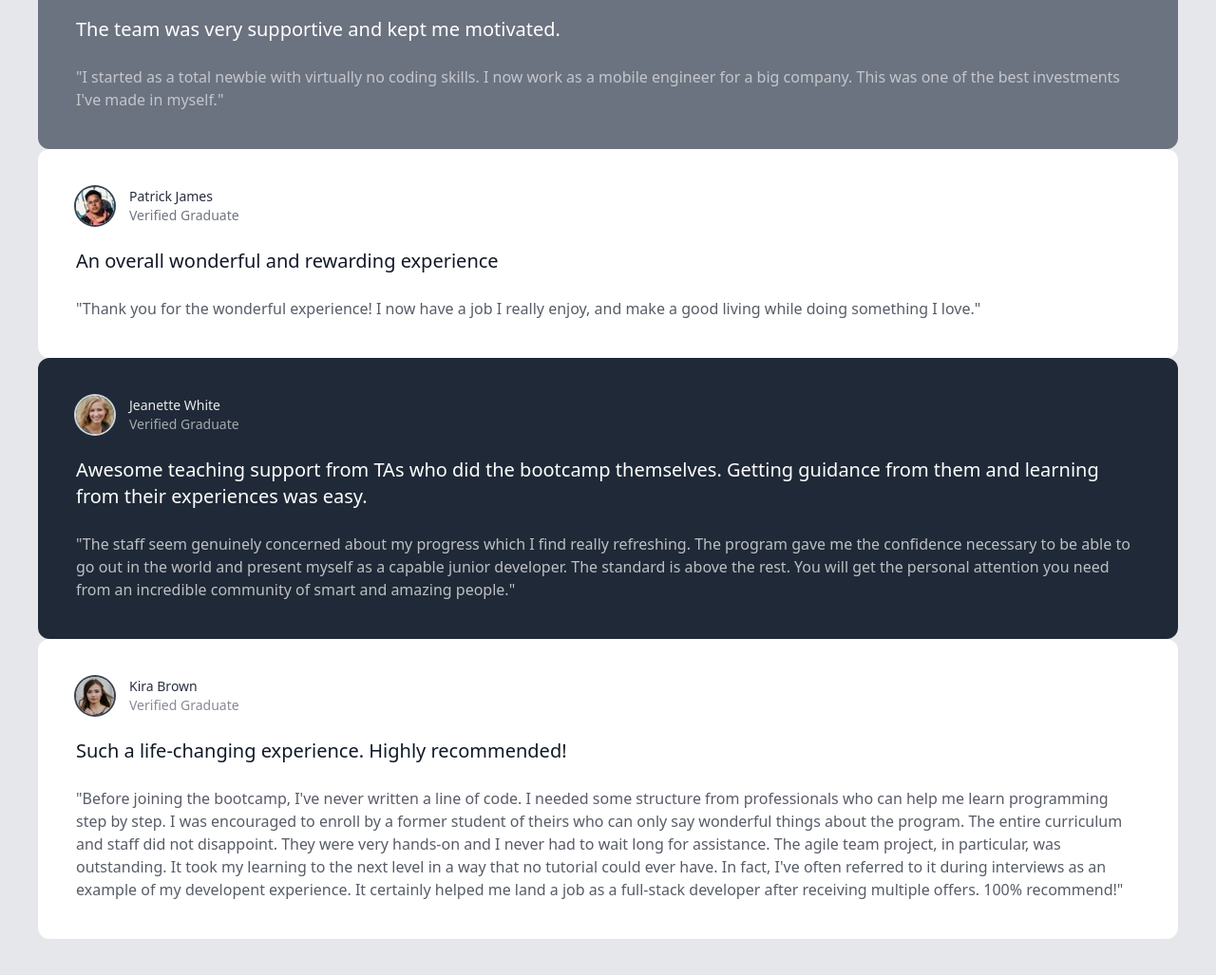
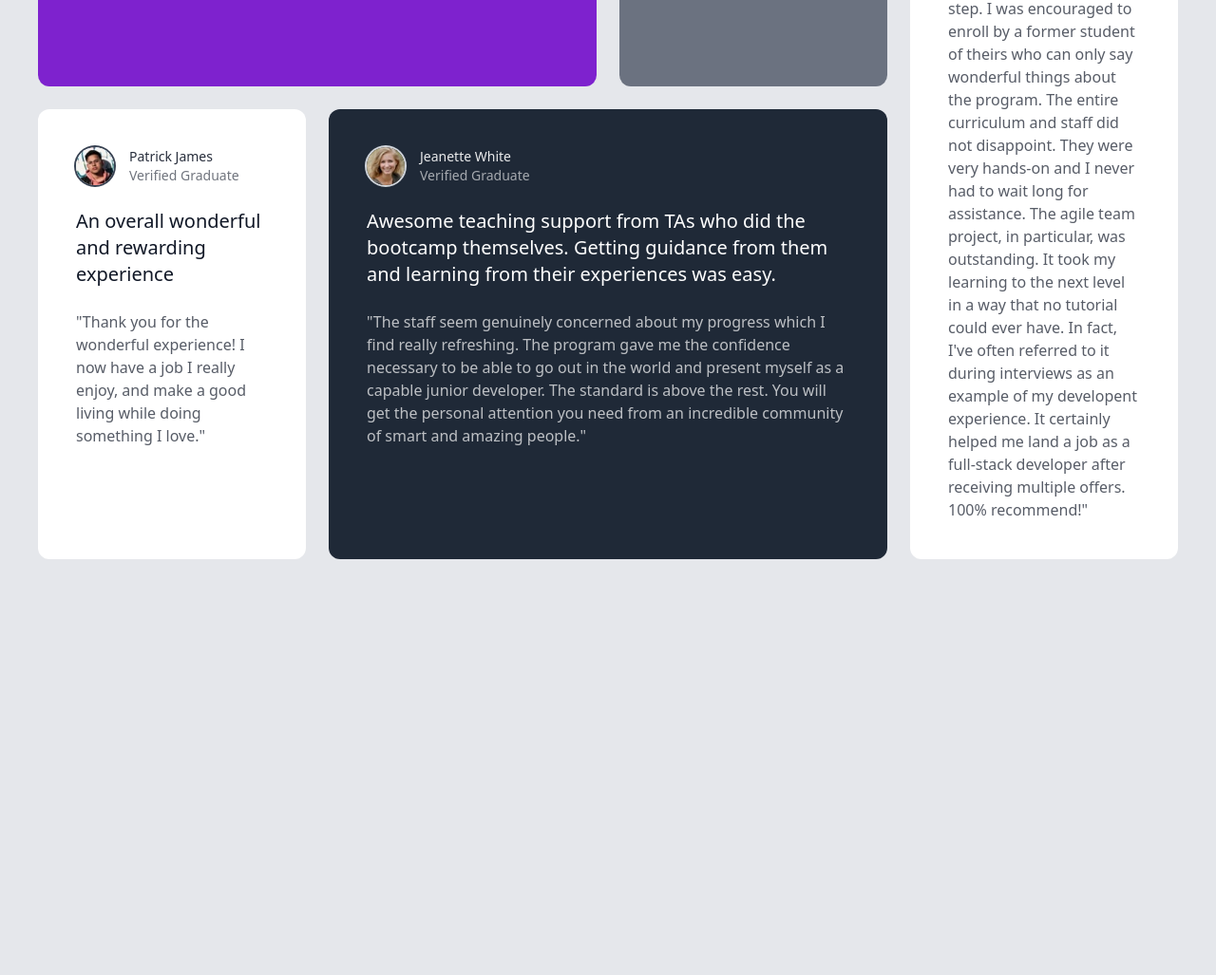
Before and after one commit to AlexGroat/tw-testimonial, a website: page index.html in a window 1280 px wide. Shown: the part 423-1450 px from the top of the page at 95% size. After the commit the page ends 1052 px from the top, so only its background shows below. Drawn offline with Linux system fonts and the light colour scheme.

Commit message:
adding grid classes

```diff
--- a/index.html
+++ b/index.html
@@ -11,9 +11,9 @@
     <!-- Global container -->
     <div class="container mx-auto max-w-7xl p-2 md:p-10">
       <!-- Grid container -->
-      <div class="text-white">
+      <div class="grid gap-6 grid-cols-1 md:grid-rows-2 md:grid-cols-4 text-white">
         <!-- Box 1 -->
-        <div class="relative p-10 rounded-xl bg-purple-700">
+        <div class="relative p-10 rounded-xl bg-purple-700 md:col-span-2">
           <!-- Quotes image -->
           <img
             src="images/bg-pattern-quotation.svg"
@@ -25,7 +25,7 @@
             <img
               src="images/image-jonathan.jpg"
               alt=""
-              class="w-10 h-10 rounded-full ring-2 ring-purple-300"
+              class="w-10 h-10 z-10 rounded-full ring-2 ring-purple-300"
             />
             <div class="text-sm">
               <h4 class="opacity-90">Jonathan Smith</h4>
@@ -79,7 +79,7 @@
         </div>
 
         <!-- Box 3 -->
-        <div class="hidden p-10 rounded-xl bg-white text-gray-900">
+        <div class="hidden p-10 rounded-xl bg-white text-gray-900 md:block md:row-span-2">
           <!-- Box header -->
           <div class="flex space-x-4">
             <img
@@ -141,7 +141,7 @@
         </div>
 
         <!-- Box 5 -->
-        <div class="p-10 rounded-xl bg-gray-800 text-white">
+        <div class="p-10 rounded-xl bg-gray-800 text-white md:col-span-2">
           <!-- Box header -->
           <div class="flex space-x-4">
             <img
@@ -173,7 +173,7 @@
         </div>
 
         <!-- Box 6 -->
-        <div class="p-10 rounded-xl bg-white text-gray-900">
+        <div class="p-10 rounded-xl bg-white text-gray-900 md:hidden">
           <!-- Box header -->
           <div class="flex space-x-4">
             <img
```
Also changed, not shown: css/style.css.
